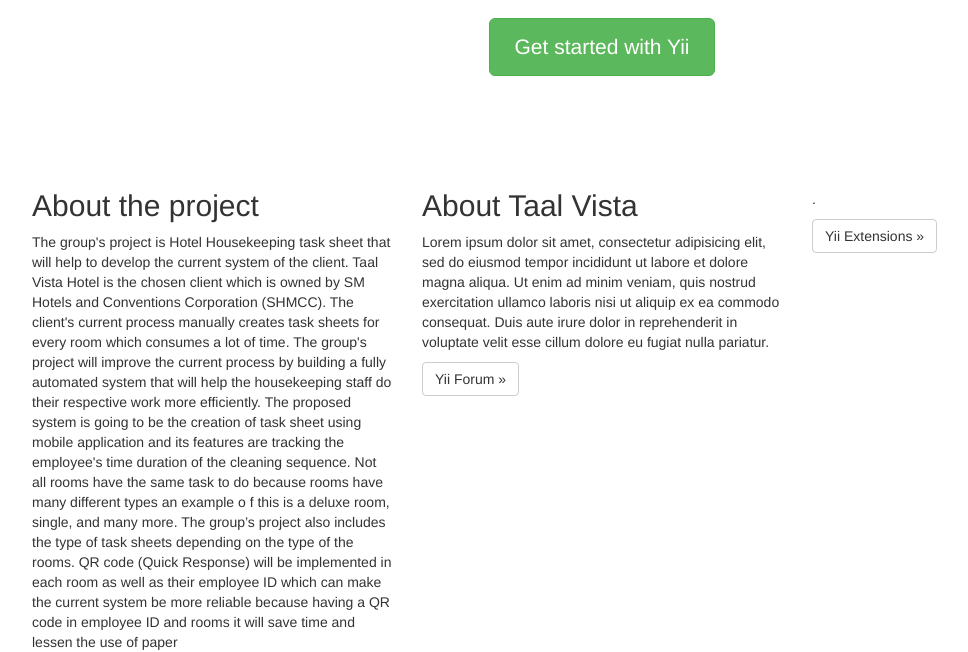
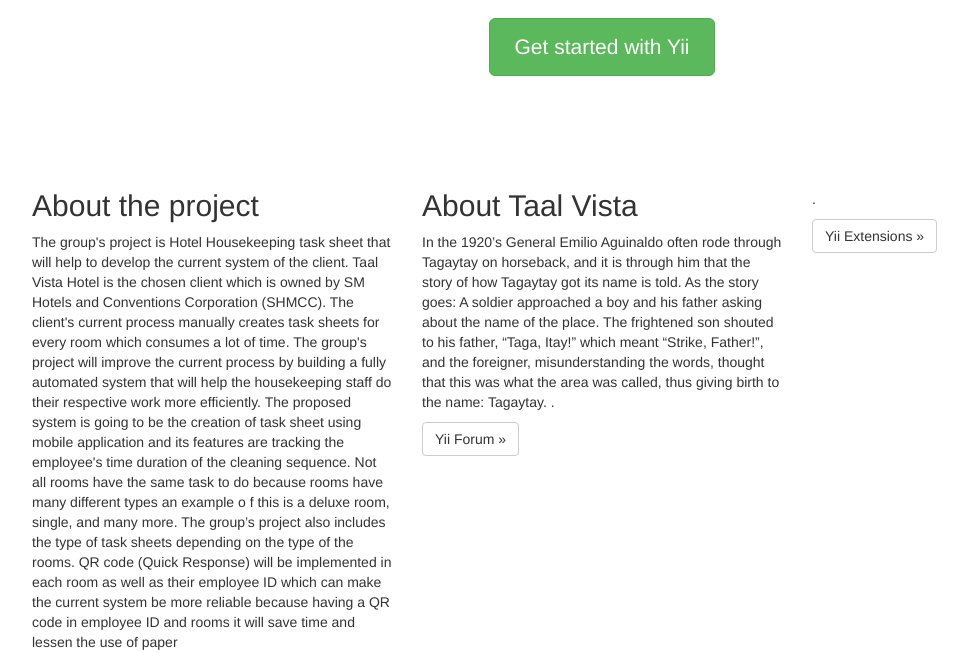
Before and after one commit to crisostomocharles/apc_sysadd_mi152_153_06, a Yii app: template Application/basic/views/site/index.php in a window 1280 px wide. Shown: the part 244-896 px from the top of the page, without its empty margins (38-1006 px from the left). Run offline with PHP 8.4 and a stand-in for Yii, Linux system fonts and the light colour scheme; the template is opened without the code that fills it, so the values that code supplies are empty; some libraries are stand-ins or nearby versions.

Commit message:
editing the content of Application/basic/views/site/index.php

```diff
--- a/Application/basic/views/site/index.php
+++ b/Application/basic/views/site/index.php
@@ -37,10 +37,12 @@
             <div class="col-lg-4">
                 <h2>About Taal Vista</h2>
 
-                <p>Lorem ipsum dolor sit amet, consectetur adipisicing elit, sed do eiusmod tempor incididunt ut labore et
-                    dolore magna aliqua. Ut enim ad minim veniam, quis nostrud exercitation ullamco laboris nisi ut aliquip
-                    ex ea commodo consequat. Duis aute irure dolor in reprehenderit in voluptate velit esse cillum dolore eu
-                    fugiat nulla pariatur.</p>
+                <p>In the 1920’s General Emilio Aguinaldo often rode through Tagaytay on horseback, and it is through him that
+				the story of how Tagaytay got its name is told. As the story goes: A soldier approached a boy and his father asking
+				about the name of the place. The frightened son shouted to his father, “Taga, Itay!” which meant “Strike, Father!”,
+				and the foreigner, misunderstanding the words,   thought  that  this  was what  the area was called,
+				thus giving birth  to the name: Tagaytay.
+				.</p>
 
                 <p><a class="btn btn-default" href="http://www.yiiframework.com/forum/">Yii Forum &raquo;</a></p>
             </div>
```
